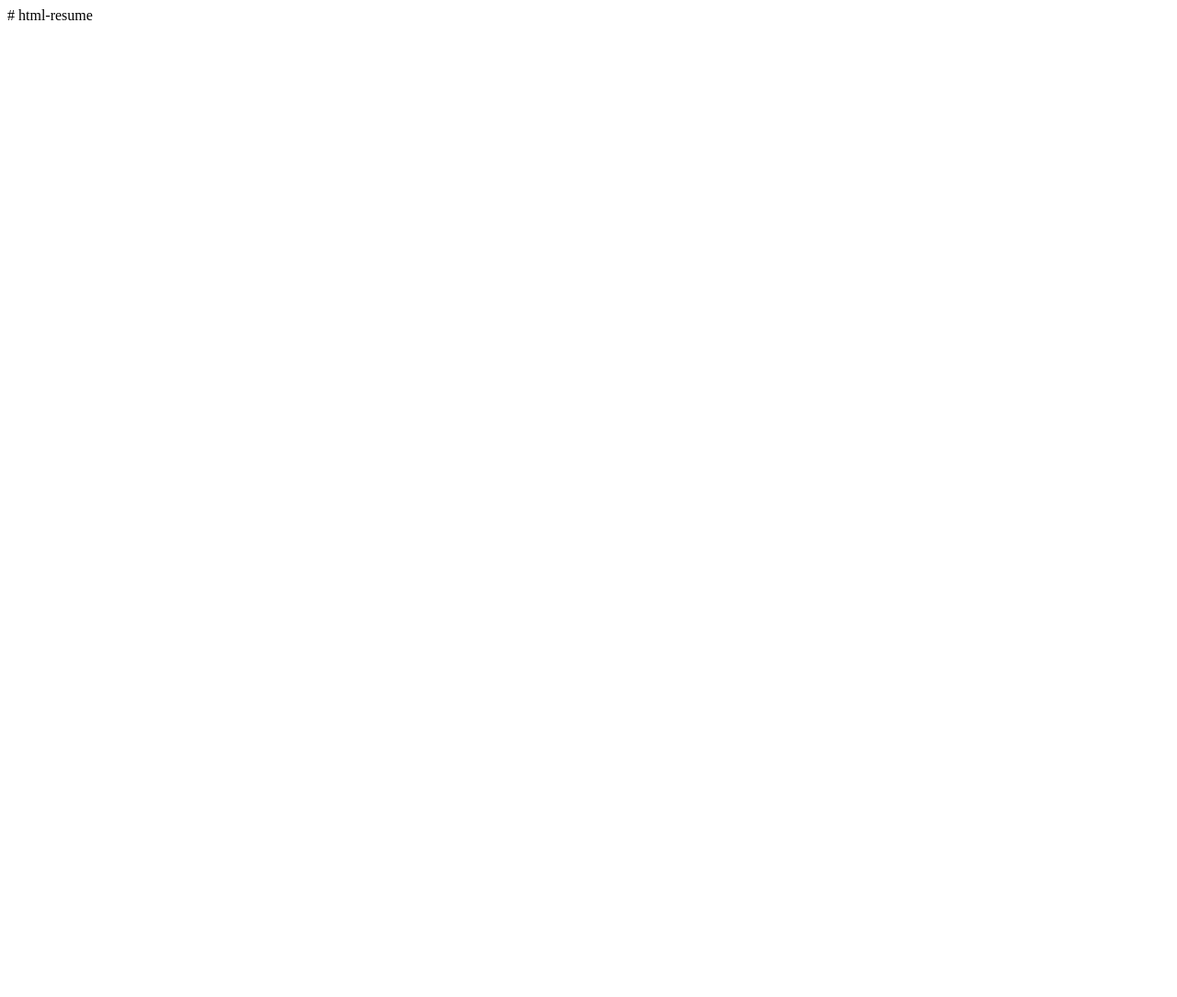
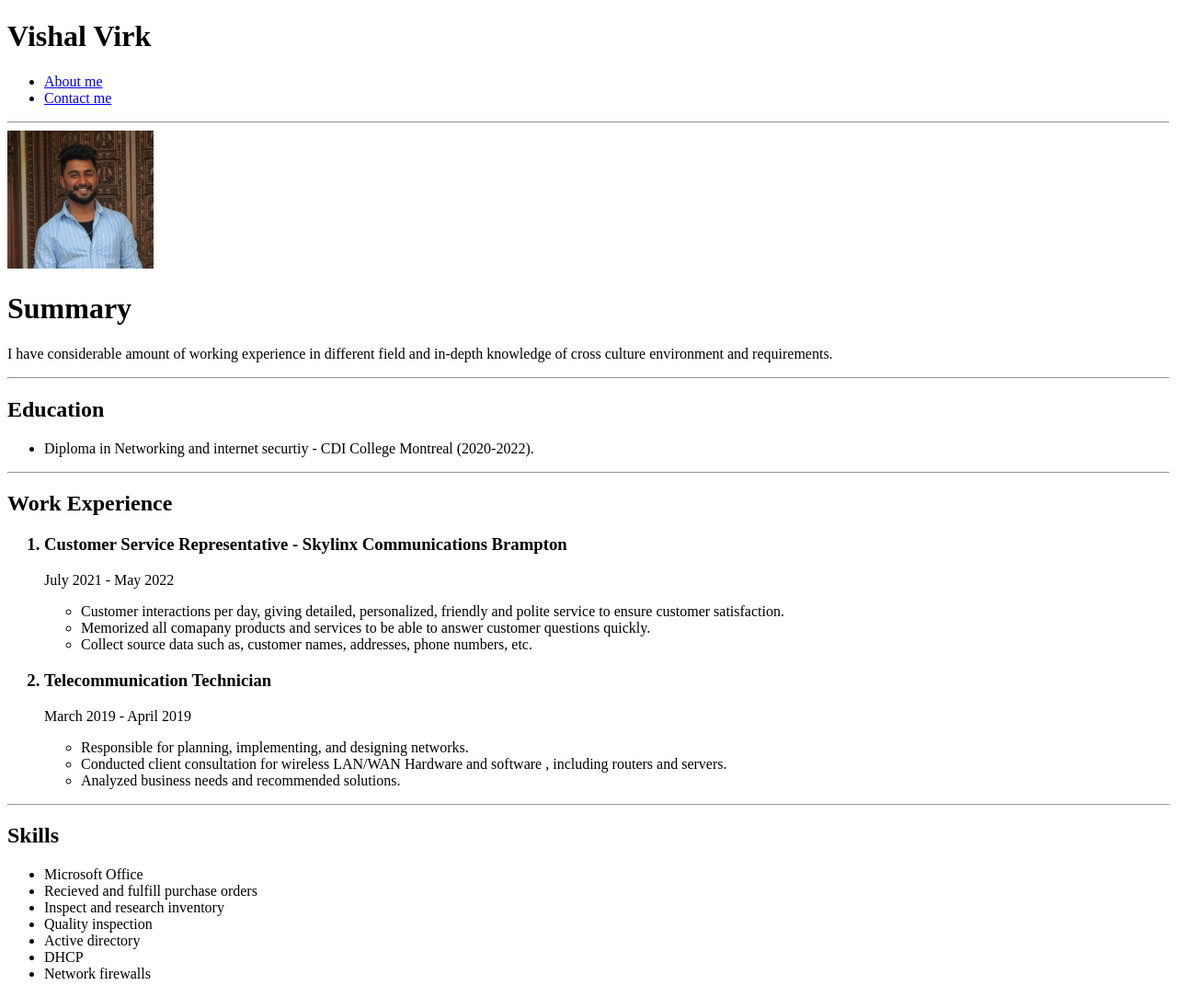
Before and after one commit to Vishalvirk/html-resume, a plain HTML site: page index.html in a window 1280 px wide. Shown: the whole page at 92% size. Before the commit the page ends 800 px from the top, so only its background shows below. Drawn offline with Linux system fonts and the light colour scheme.

Commit message:
Update index.html

```diff
--- a/index.html
+++ b/index.html
@@ -1 +1,46 @@
-# html-resume
+<!DOCTYPE html>
+<title>My Resume</title>
+<body>
+    <h1>Vishal Virk</h1>
+    <ul>
+    <li><a href="./aboutme.html">About me</a></li>
+    <li><a href="./contact.html">Contact me</a></li>
+    </ul>
+    <hr/>
+   <img src="./WhatsApp Image 2024-03-30 at 12.58.09_f4cf4eb6.jpg" height="150"/>
+    <h1>Summary</h1>
+    <p>I have considerable amount of working experience in different field and in-depth knowledge of cross culture environment and requirements.</p>
+    <hr/>
+    <h2>Education</h2>
+    <ul>
+        <li>Diploma in Networking and internet securtiy - CDI College Montreal (2020-2022).</li>
+    </ul>
+    <hr/>
+    <h2>Work Experience</h2>
+    <ol>
+        <h3><li>Customer Service Representative - Skylinx Communications Brampton</li></h3>
+        <p>July 2021 - May 2022</p>
+        <ul>
+            <li>Customer interactions per day, giving detailed, personalized, friendly and polite service to ensure customer satisfaction.</li>
+            <li>Memorized all comapany products and services to be able to answer customer questions quickly.</li>
+            <li>Collect source data such as, customer names, addresses, phone numbers, etc.</li>
+        </ul>
+        <h3><li>Telecommunication Technician</h3></li>
+        <p>March 2019 - April 2019</p>
+        <ul>
+            <li>Responsible for planning, implementing, and designing networks.</li>
+            <li>Conducted client consultation for wireless LAN/WAN Hardware and software , including routers and servers.</li>
+            <li>Analyzed business needs and recommended solutions.</li>
+        </ul>
+    </ol>
+    <hr/>
+    <h2>Skills</h2>
+    <ul>
+        <li>Microsoft Office</li>
+        <li>Recieved and fulfill purchase orders</li>
+        <li>Inspect and research inventory</li>
+        <li>Quality inspection</li>
+        <li>Active directory</li>
+        <li>DHCP</li>
+        <li>Network firewalls</li>
+    </ul>
```
